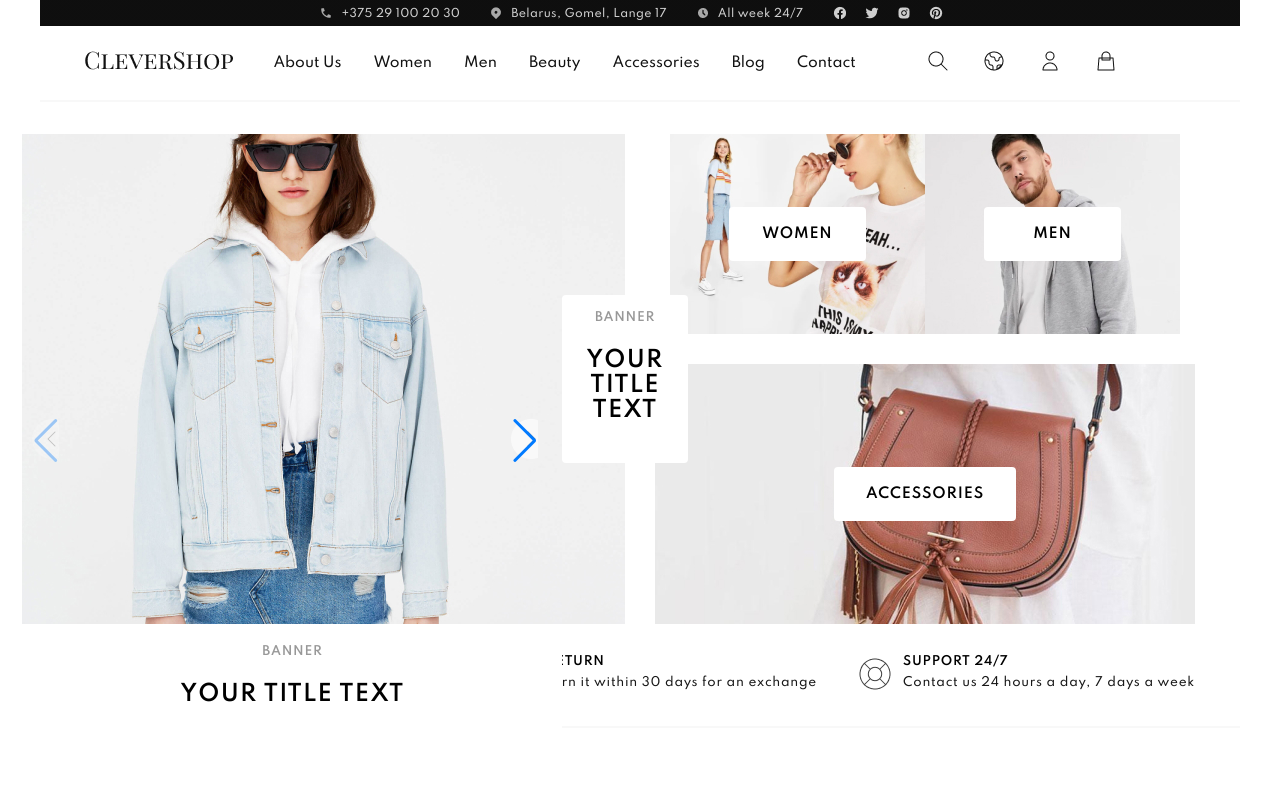
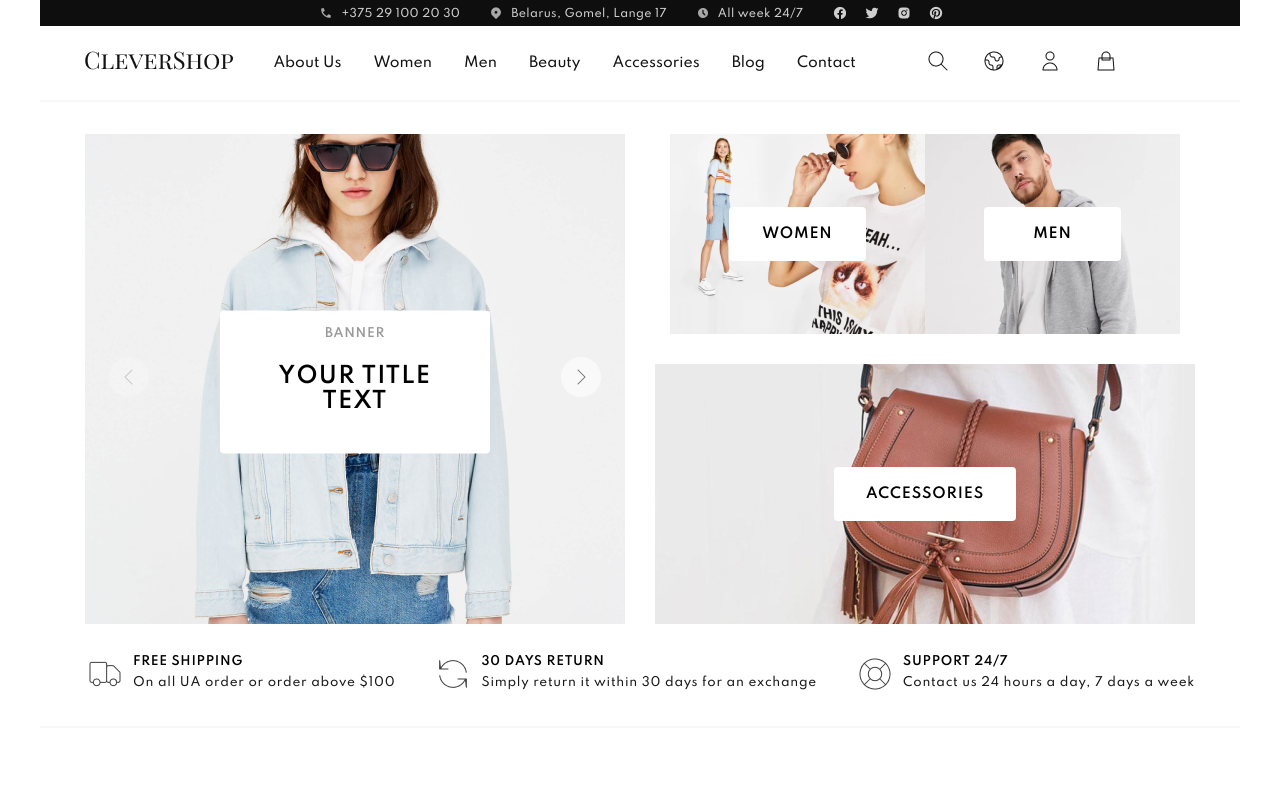
Before and after one commit to svetrima/training-shop, a React (Create React App) app: page /men in a window 1280 px wide. Shown: the top 800 px of the page. Built offline with nearby package versions, Linux system fonts and the light colour scheme.

Commit message:
fix main-slider

```diff
--- a/src/Components/Header/Header.css
+++ b/src/Components/Header/Header.css
@@ -27,6 +27,13 @@ header h2 {
 }
 
 /***BANNER__START***/
+.main_block__banner {
+    position: absolute;
+    transform: translate(-50%, 50%);
+    bottom: 50%;
+    left: 50%;
+}
+
 .banner {
     padding: 16px 24px;
     text-align: center;
@@ -74,13 +81,15 @@ header p {
 .main_block {
     width: 540px;
     height: 490px;
-    background-image: url(./assets/header_main.jpg);
+    /*background-image: url(./assets/header_main.jpg);*/
     margin-right: 30px;
     display: flex;
     flex-direction: row;
     align-items: center;
     justify-content: center;
     position: relative;
+
+    /**/
 }
 
 .sub_block__women {
--- a/src/Components/Header/Header.js
+++ b/src/Components/Header/Header.js
@@ -11,10 +11,10 @@ function Header() {
             <div className='header_content layouts-2-columns' data-test-id='header'>
                 <div className='main_block'>
                     <Slider />
-                    <div className='main_block__banner banner'>
+                   {/* <div className='main_block__banner banner'>
                         <p>banner</p>
                         <h2>your title text</h2>
-                    </div>
+                    </div>*/}
                 </div>
                 <div className='sub_block layouts-2-columns'>
                     <div className='sub_block__women'>
--- a/src/Components/Slider/Slider.css
+++ b/src/Components/Slider/Slider.css
@@ -8,6 +8,7 @@
 .swiper-button-prev::after,
 .swiper-button-next::after {
     content: '';
+    position: absolute;
 }
 
 .swiper-button-prev {
--- a/src/Components/Slider/Slider.js
+++ b/src/Components/Slider/Slider.js
@@ -1,9 +1,9 @@
 import React from 'react';
-import './Slider.css';
 import { Swiper, SwiperSlide } from 'swiper/react';
 import { Navigation } from 'swiper';
 import 'swiper/css/navigation';
 import 'swiper/css';
+import './Slider.css';
 import slid from '../Header/assets/header_main.jpg';
 import '../Header/Header.css'
 
```
